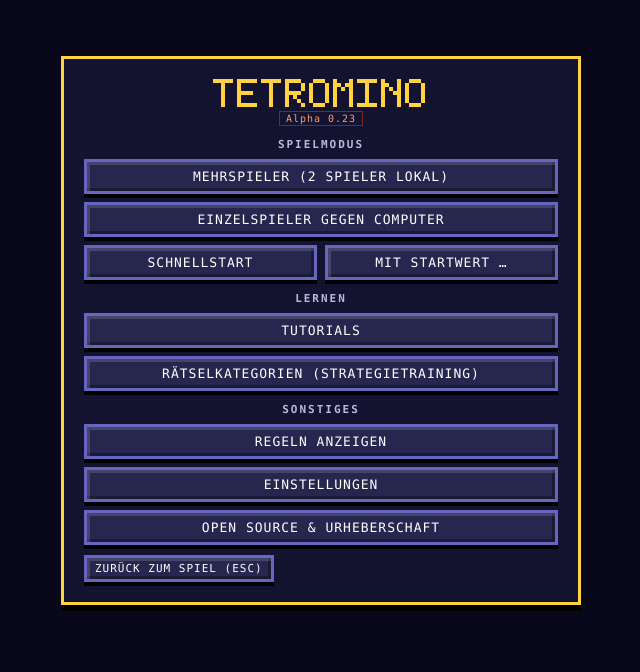
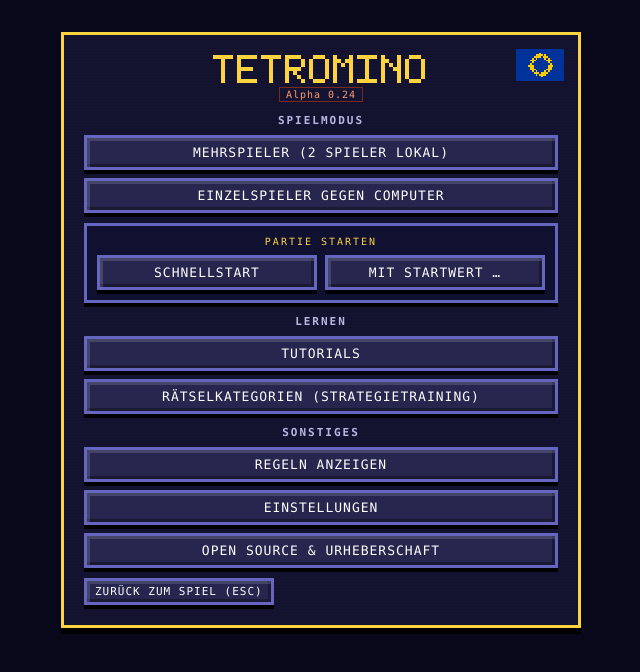
Before and after one commit to BaCnGaplays/Tetromino, a plain HTML site: page index.html in a window 1280 px wide. Both pictures are taken after a click on the button "MEHRSPIELER (2 SPIELER LOKAL)". Shown: the part 70-742 px from the top of the page, without its empty margins (319-959 px from the left). Drawn offline with Linux system fonts and the light colour scheme.

Commit message:
Alpha 0.24

```diff
--- a/index.html
+++ b/index.html
@@ -77,7 +77,7 @@
   #puzHint{font-size:10px;color:#ff9a6a;margin-top:4px;min-height:12px}
   .menuOverlay{position:fixed;inset:0;background:rgba(8,8,26,1);display:flex;align-items:center;
     justify-content:center;padding:16px;z-index:100;overflow-y:auto}
-  .menuBox{background:var(--panel);border:3px solid var(--accent);box-shadow:0 6px 0 #000;
+  .menuBox{position:relative;background:var(--panel);border:3px solid var(--accent);box-shadow:0 6px 0 #000;
     background-image:repeating-linear-gradient(0deg,rgba(0,0,0,.10) 0 1px,transparent 1px 3px);
     padding:20px;max-width:520px;width:100%;text-align:center}
   .menuBox h1{margin:0 0 4px;color:var(--accent);text-transform:uppercase;letter-spacing:4px;
@@ -85,8 +85,13 @@
   .menuBox .sub{color:#9a9ac8;font-size:11px;margin-bottom:10px;letter-spacing:1px}
   .menuBox h3{color:#b8b8e0;font-size:11px;margin:12px 0 6px;text-transform:uppercase;letter-spacing:2px}
   .menuBtn{display:block;width:100%;margin:8px 0;font-size:14px;padding:12px}
-  #diffRow{display:flex;gap:8px}
-  #diffRow .btn{flex:1}
+  #diffRow{display:block;background:#101030;border:3px solid var(--btn-edge);box-shadow:0 4px 0 #000;
+    padding:10px;margin:10px 0;text-align:center}
+  #diffCap{font-size:10px;color:#ffd23f;text-transform:uppercase;letter-spacing:2px;margin-bottom:8px}
+  #diffInner{display:flex;gap:8px;flex-wrap:wrap}
+  #diffInner .btn{flex:1}
+  #euFlag{position:absolute;top:14px;right:14px;width:48px;pointer-events:none}
+  #euFlag svg{width:100%;height:auto;display:block}
   #seedInput{width:100%;box-sizing:border-box;padding:8px 10px;background:#0d0d20;border:2px solid var(--btn-edge);color:var(--ink);font-family:inherit;font-size:14px;margin:4px 0}
   .catBtn{display:flex;align-items:center;gap:10px;width:100%;margin:8px 0;font-size:13px;padding:10px;text-align:left}
   .catBadge{width:26px;height:26px;flex:0 0 26px;border:2px solid #000;box-shadow:2px 2px 0 #000;
@@ -162,13 +167,24 @@
   .modalBox h2{margin:0 0 10px;color:var(--accent);text-transform:uppercase;letter-spacing:2px;font-size:16px}
   .modalBox h3{color:#b8b8e0;font-size:12px;margin:12px 0 4px;text-transform:uppercase}
   .modalBox ul{margin:4px 0;padding-left:18px}
+  @media (max-width:560px){
+    .menuBox{padding:14px 10px}
+    .menuBox h1{font-size:22px}
+    .menuBtn{font-size:11px;padding:10px 6px}
+    #euFlag{width:34px;top:10px;right:10px}
+    #diffRow{padding:8px}
+    #diffInner{gap:6px}
+    #diffInner .btn{flex:1 1 44%;font-size:11px;padding:8px 4px}
+    .modal{padding:8px}
+    .modalBox{padding:12px}
+  }
 </style>
 </head>
 <body>
 <div id="wrap">
   <header>
     <h1 id="logoH">Tetromino</h1>
-    <div class="sub"><span class="verTag">Alpha 0.23</span></div>
+    <div class="sub"><span class="verTag">Alpha 0.24</span></div>
   </header>
   <div id="main">
     <div id="left">
@@ -273,17 +289,21 @@
 
 <div id="menuOverlay" class="menuOverlay">
   <div class="menuBox">
+    <div id="euFlag" title="In der Europ&auml;ischen Union entwickelt"></div>
     <h1 id="menuLogoH">Tetromino</h1>
-    <div class="sub"><span class="verTag">Alpha 0.23</span></div>
+    <div class="sub"><span class="verTag">Alpha 0.24</span></div>
     <h3>Spielmodus</h3>
     <button id="mpBtn" class="btn menuBtn">Mehrspieler (2 Spieler lokal)</button>
     <button id="spBtn" class="btn menuBtn">Einzelspieler gegen Computer</button>
     <div id="diffRow" class="hidden">
-      <button class="btn diffBtn" data-diff="1">Leicht</button>
-      <button class="btn diffBtn" data-diff="2">Mittel</button>
-      <button class="btn diffBtn" data-diff="3">Schwer</button>
-      <button id="mpQuick" class="btn hidden">Schnellstart</button>
-      <button id="seedOpen" class="btn">Mit Startwert &hellip;</button>
+      <div id="diffCap">Schwierigkeit w&auml;hlen</div>
+      <div id="diffInner">
+        <button class="btn diffBtn" data-diff="1">Leicht</button>
+        <button class="btn diffBtn" data-diff="2">Mittel</button>
+        <button class="btn diffBtn" data-diff="3">Schwer</button>
+        <button id="mpQuick" class="btn hidden">Schnellstart</button>
+        <button id="seedOpen" class="btn">Mit Startwert &hellip;</button>
+      </div>
     </div>
     <h3>Lernen</h3>
     <button id="tutBtn" class="btn menuBtn">Tutorials</button>
@@ -361,6 +381,7 @@
     <h3>Urheberschaft</h3>
     <ul>
       <li>Diese Anwendung (Tetromino) wurde von Vibe (KI-Assistent von Mistral AI, basierend auf dem Modell GLM) gemeinsam mit BaCnGaplays im Jahr 2026 entwickelt.</li>
+      <li>Die Europaflagge oben rechts im Hauptmen&uuml; (Pixelgrafik) kennzeichnet Tetromino als ein in der Europ&auml;ischen Union entwickeltes Spiel; das Flaggen-Emblem der EU dient hier ausschlie&szlig;lich dieser Herkunftsangabe.</li>
       <li>Der Quellcode liegt vollst&auml;ndig und offen in dieser HTML-Datei vor und kann frei eingesehen und angepasst werden.</li>
     </ul>
     <h3>Verwendete Software Dritter</h3>
@@ -377,7 +398,7 @@
       <li>Sie k&ouml;nnen den vollst&auml;ndigen Quellcode dieser Anwendung &uuml;ber die Quellcode-Ansicht einsehen, vollst&auml;ndig markieren und kopieren.</li>
     </ul>
     <h3>Version</h3>
-    <ul><li>Alpha 0.23</li></ul>
+    <ul><li>Alpha 0.24</li></ul>
     <div class="btnRow"><button id="infoSrc" class="btn small">Quellcode anzeigen</button></div>
     <div class="btnRow"><button id="infoClose" class="btn">Schlie&szlig;en</button></div>
   </div>
@@ -385,7 +406,7 @@
 
 <div id="srcModal" class="modal hidden">
   <div class="modalBox" style="max-width:860px">
-    <h2>Quellcode <span class="verTag">Alpha 0.23</span></h2>
+    <h2>Quellcode <span class="verTag">Alpha 0.24</span></h2>
     <p style="font-size:11px;color:#9a9ac8">Vollst&auml;ndiger Quellcode dieser Datei. Nach dem Markieren k&ouml;nnen Sie ihn mit Strg+C (bzw. Cmd+C) kopieren.</p>
     <textarea id="srcArea" readonly spellcheck="false"></textarea>
     <div class="btnRow">
@@ -2501,6 +2522,7 @@ var diffCtx = 'ai';
 var seedDiffLvl = 2;
 function showDiffRow(ctx){
   diffCtx = ctx;
+  $('diffCap').textContent = (ctx === 'ai') ? 'Schwierigkeit w\u00e4hlen' : 'Partie starten';
   $('diffRow').classList.remove('hidden');
   var isAi = (ctx === 'ai');
   Array.prototype.slice.call(document.querySelectorAll('#diffRow .diffBtn')).forEach(function(b){
@@ -2875,6 +2897,23 @@ function mascotSVG(){
     '<rect x="5" y="3" width="1" height="1" fill="#101024"/><rect x="10" y="3" width="1" height="1" fill="#101024"/>' +
     '</svg>';
 }
+function euFlagSVG(){
+  // Pixelgrafik der Europaflagge: blaues Feld im Verhaeltnis 3:2 mit zwoelf
+  // fuenf-Pixel-Sternen auf einem unsichtbaren Kreis. Kennzeichnet das Spiel
+  // als in der EU entwickelt (erklaert im Bereich Urheberschaft).
+  var stars = '', k;
+  for (k = 0; k < 12; k++){
+    var a = k * Math.PI / 6;
+    var cx = Math.round(13.5 + 5.5 * Math.cos(a)), cy = Math.round(8.5 + 5.5 * Math.sin(a));
+    stars += '<rect x="' + cx + '" y="' + (cy - 1) + '" width="1" height="1"/>' +
+      '<rect x="' + (cx - 1) + '" y="' + cy + '" width="1" height="1"/>' +
+      '<rect x="' + cx + '" y="' + cy + '" width="1" height="1"/>' +
+      '<rect x="' + (cx + 1) + '" y="' + cy + '" width="1" height="1"/>' +
+      '<rect x="' + cx + '" y="' + (cy + 1) + '" width="1" height="1"/>';
+  }
+  return '<svg xmlns="http://www.w3.org/2000/svg" viewBox="0 0 27 18" shape-rendering="crispEdges">' +
+    '<rect width="27" height="18" fill="#003399"/><g fill="#ffcc00">' + stars + '</g></svg>';
+}
 function initIcons(){
   // Achsen-Farbkodierung (identisch zur Legende im Dreh-Panel)
   var AX_COL = { x: '#ef7c1a', y: '#31c7ef', z: '#3fbf3f' };
@@ -2900,6 +2939,7 @@ function initIcons(){
   $('camIcoL').innerHTML = left;
   $('camIcoR').innerHTML = right;
   $('mascotArt').innerHTML = mascotSVG();
+  $('euFlag').innerHTML = euFlagSVG();
   // Pixel-Logos der Überschriften (Header, Hauptmenü, Rätsel, Tutorial)
   $('logoH').innerHTML = pixText('TETROMINO', '#ffd23f', 4);
   $('menuLogoH').innerHTML = pixText('TETROMINO', '#ffd23f', 4);
```
